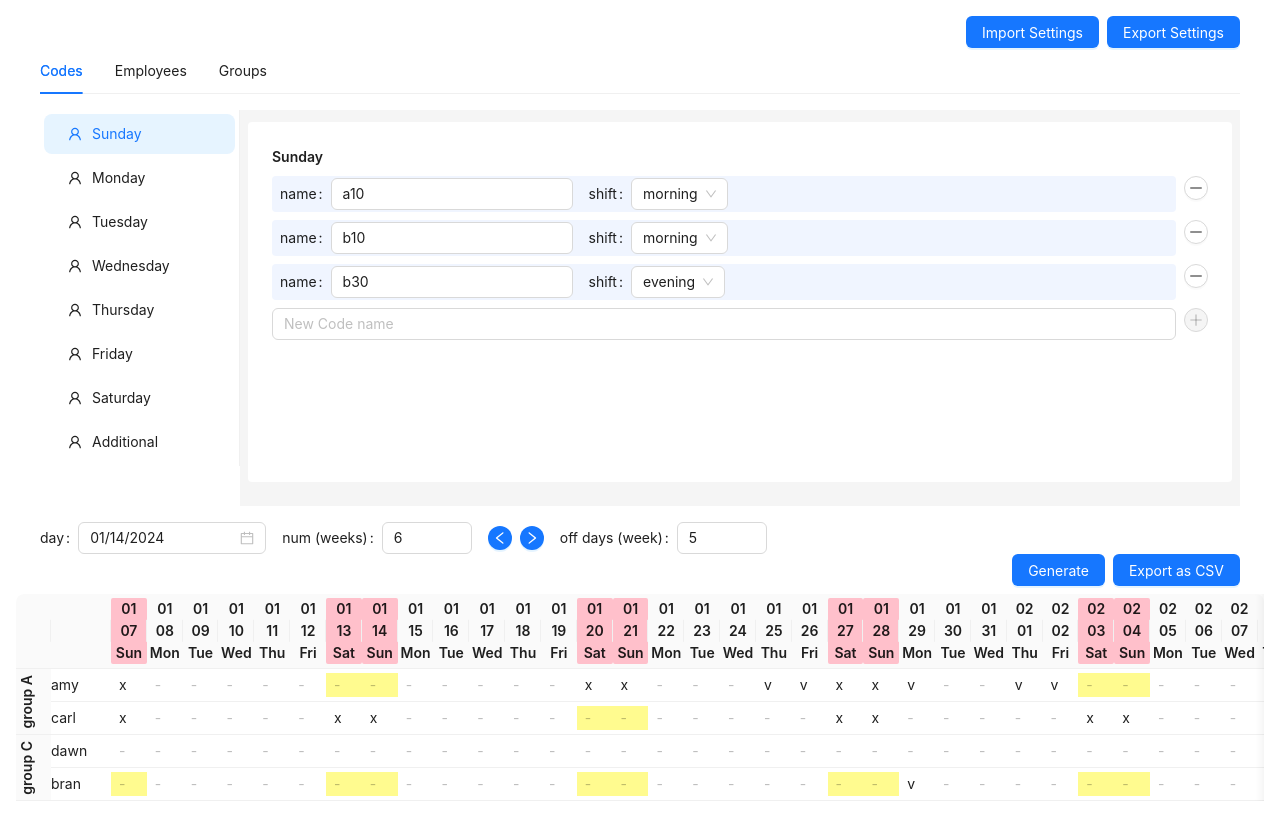
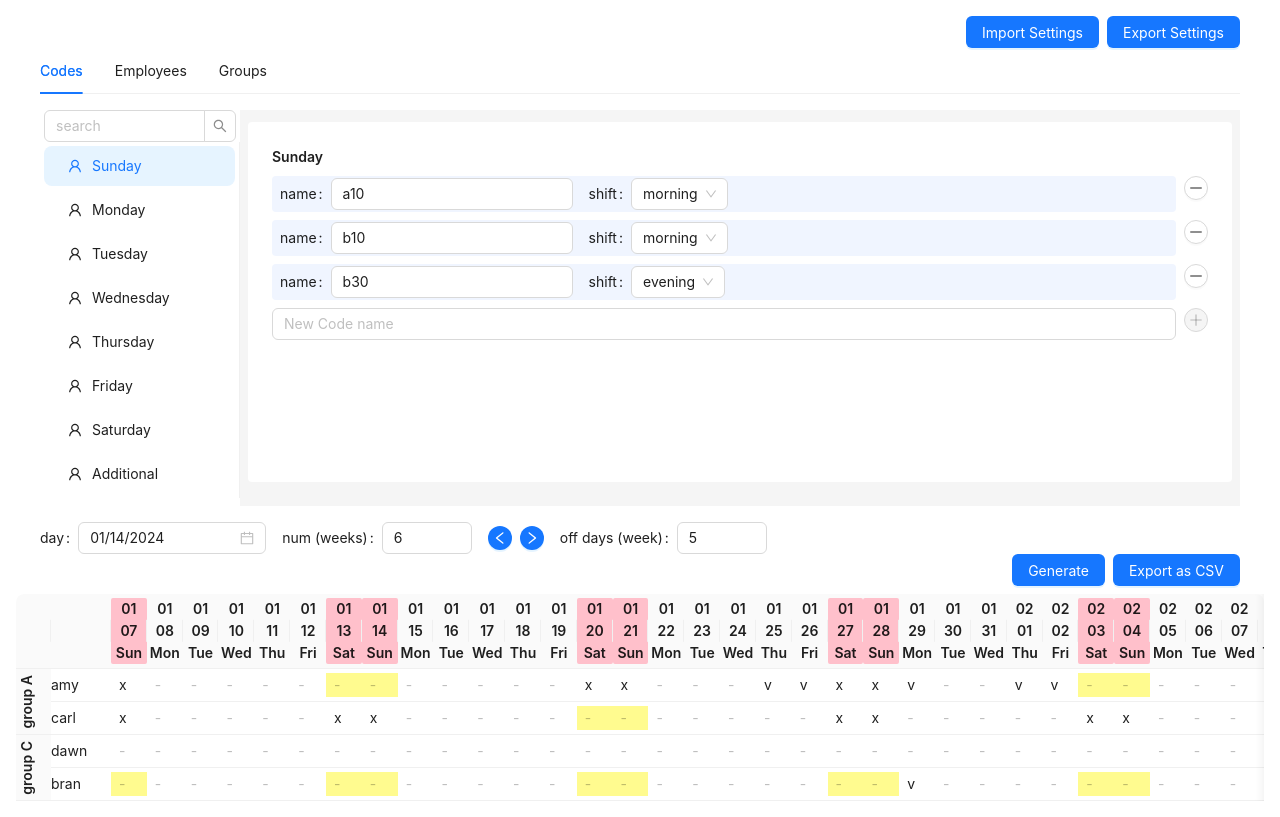
Before and after one commit to davidleecodes/scheduler, a React (Create React App) app: page / in a window 1280 px wide. Built offline with nearby package versions, Linux system fonts and the light colour scheme.

Commit message:
Search, pause deploy

```diff
--- a/src/components/ListNavContainer.js
+++ b/src/components/ListNavContainer.js
@@ -12,8 +12,9 @@ import {
   Popconfirm,
 } from "antd";
 
+const { Search } = Input;
+
 const { Header, Content, Footer, Sider } = Layout;
-
 const ListNavContiner = ({
   collection,
   onAddItem,
@@ -45,6 +46,9 @@ const ListNavContiner = ({
   const confirm = (e) => {
     onDeleteItem(selectedId);
   };
+  const onSearch = (value, event, info) => {
+    console.log(value, event, info);
+  };
   return (
     <>
       <Layout>
@@ -54,6 +58,15 @@ const ListNavContiner = ({
           collapsedWidth="0"
           theme="light"
         >
+          <Search
+            placeholder="search"
+            allowClear
+            // enterButton="Search"
+            onSearch={onSearch}
+            style={{
+              padding: "0 4px",
+            }}
+          />
           <Menu
             theme="light"
             mode="inline"
```
